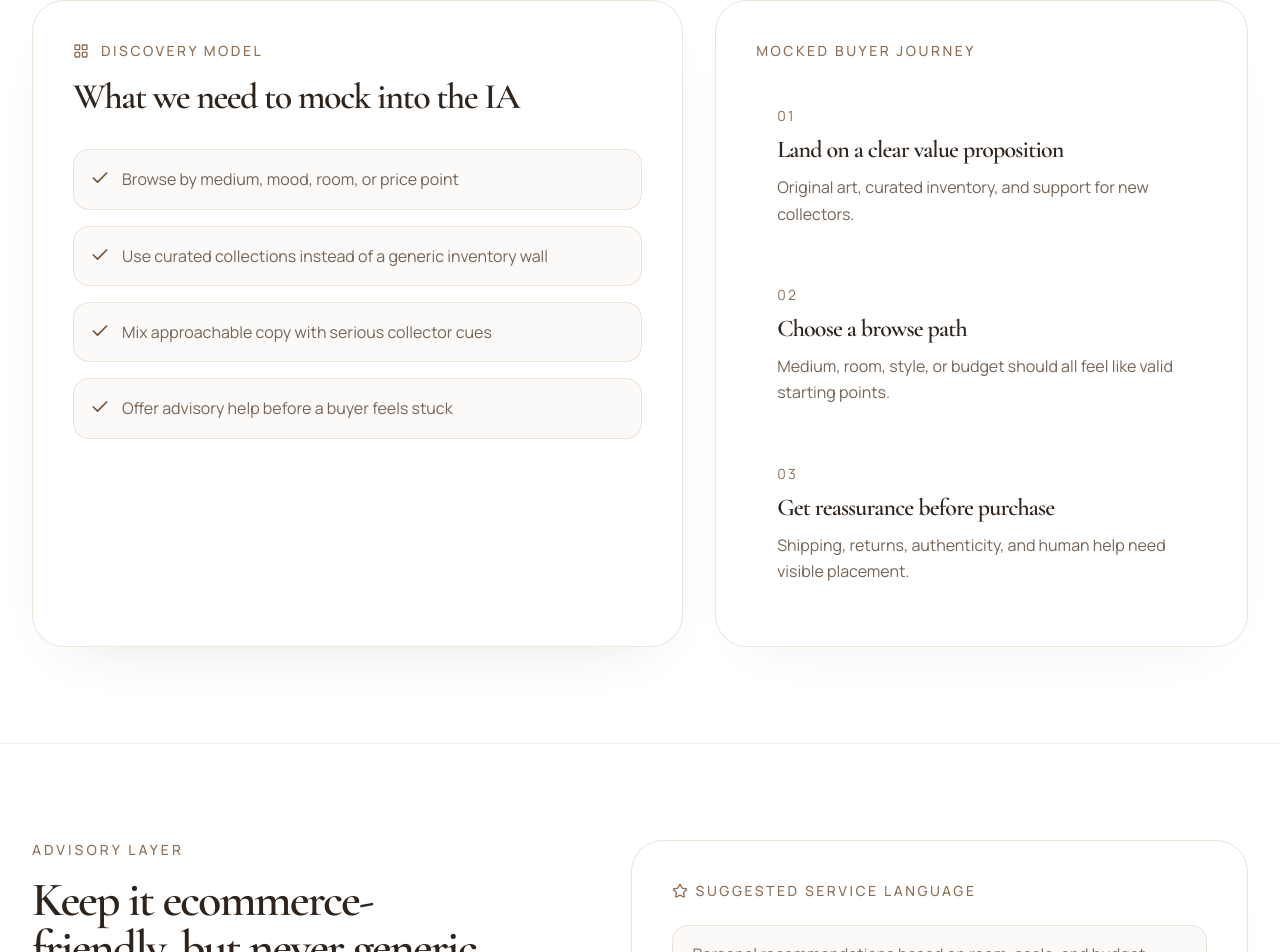
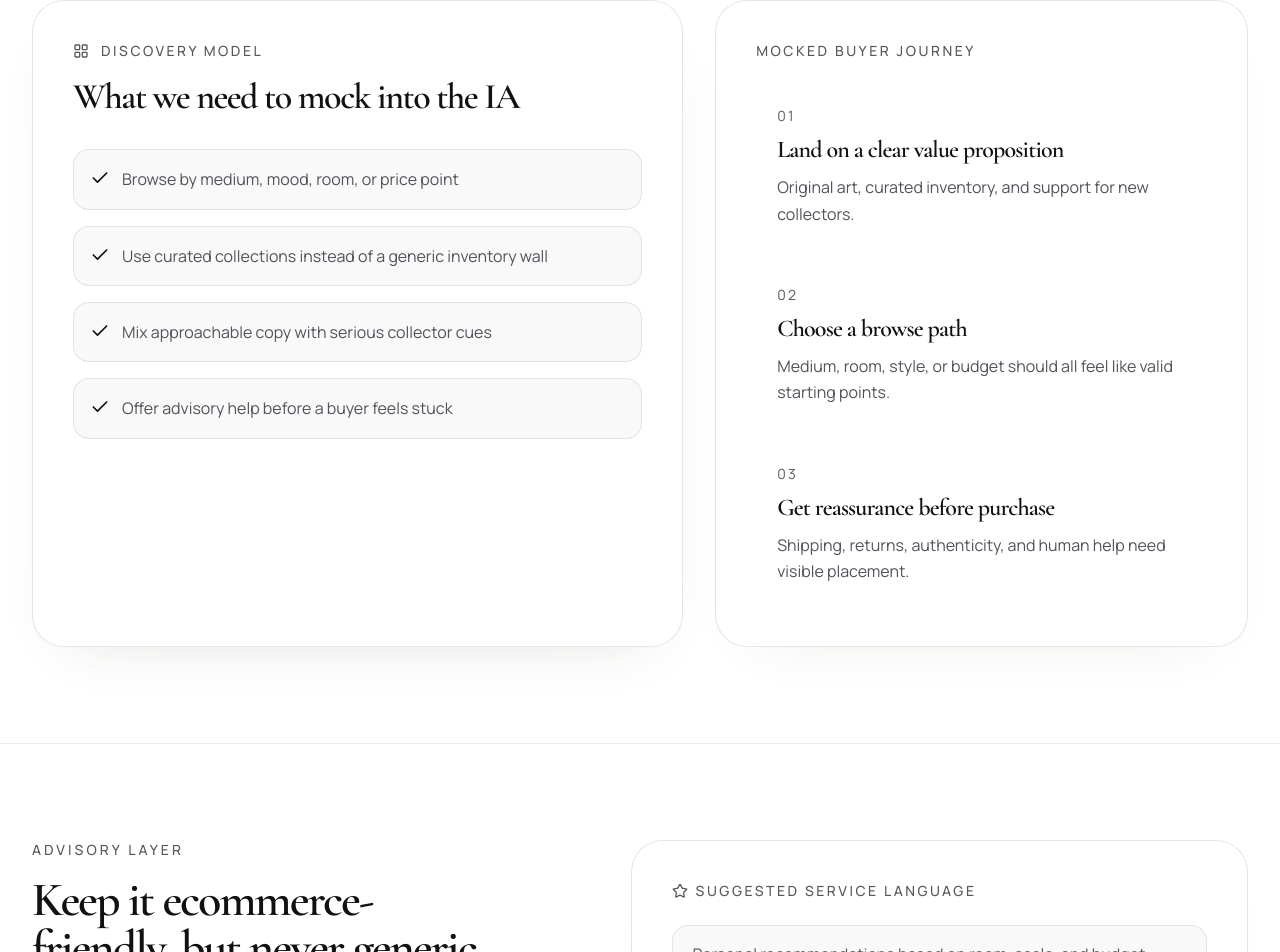
Before and after one commit to tenthyoung/eduthart, a Next.js app in the folder site/: page / in a window 1280 px wide. Shown: the part 1574-2526 px from the top of the page. Built offline with nearby package versions, Linux system fonts and the light colour scheme; no server answers.

Commit message:
fix: switch site palette to black and gray neutrals

```diff
--- a/site/src/app/globals.css
+++ b/site/src/app/globals.css
@@ -3,24 +3,24 @@
 
 /* Gradient Backgrounds */
 .bg-gradient-green {
-  background: linear-gradient(135deg, #d8c3a5 0%, #c7ad8b 50%, #a98963 100%);
+  background: linear-gradient(135deg, #f5f5f5 0%, #d4d4d8 50%, #52525b 100%);
 }
 
 .bg-gradient-green-dark {
-  background: linear-gradient(135deg, #cbb08a 0%, #a98963 50%, #86684a 100%);
+  background: linear-gradient(135deg, #3f3f46 0%, #27272a 50%, #09090b 100%);
 }
 
 .bg-gradient-green-radial {
   background: radial-gradient(
     circle at center,
-    #d8c3a5 0%,
-    #c7ad8b 50%,
-    #a98963 100%
+    #f5f5f5 0%,
+    #d4d4d8 50%,
+    #52525b 100%
   );
 }
 
 .bg-gradient-green-animated {
-  background: linear-gradient(-45deg, #e6d6c4, #d8c3a5, #b99b78, #8d6e52);
+  background: linear-gradient(-45deg, #fafafa, #e4e4e7, #a1a1aa, #27272a);
   background-size: 400% 400%;
   animation: gradient-shift 3s ease infinite;
 }
@@ -124,72 +124,72 @@
     monospace;
   --radius: 0.625rem;
   --background: #ffffff;
-  --foreground: #2f241c;
+  --foreground: #111111;
   --card: #ffffff;
-  --card-foreground: #2f241c;
+  --card-foreground: #111111;
   --popover: #ffffff;
-  --popover-foreground: #2f241c;
-  --primary: #6f533b;
+  --popover-foreground: #111111;
+  --primary: #111111;
   --primary-foreground: #ffffff;
-  --primary-light: #9a7858;
-  --secondary: #f2e6d8;
-  --secondary-foreground: #3c2f24;
-  --muted: #f7efe5;
-  --muted-foreground: #766557;
-  --accent: #f1e5d8;
-  --accent-foreground: #34271f;
+  --primary-light: #52525b;
+  --secondary: #f3f4f6;
+  --secondary-foreground: #18181b;
+  --muted: #f5f5f5;
+  --muted-foreground: #52525b;
+  --accent: #ededed;
+  --accent-foreground: #18181b;
   --destructive: oklch(0.577 0.245 27.325);
-  --border: #e3d4c3;
-  --input: #e7dbcd;
-  --ring: #b08b68;
-  --chart-1: #8d6e52;
-  --chart-2: #b99b78;
-  --chart-3: #6f533b;
-  --chart-4: #d2b48c;
-  --chart-5: #8a7a67;
-  --sidebar: #f9f4ed;
-  --sidebar-foreground: #2f241c;
-  --sidebar-primary: #6f533b;
-  --sidebar-primary-foreground: #fdf9f4;
-  --sidebar-accent: #e9dece;
-  --sidebar-accent-foreground: #34271f;
-  --sidebar-border: #d9c8b5;
-  --sidebar-ring: #a98963;
+  --border: #d4d4d8;
+  --input: #e4e4e7;
+  --ring: #71717a;
+  --chart-1: #111111;
+  --chart-2: #52525b;
+  --chart-3: #71717a;
+  --chart-4: #a1a1aa;
+  --chart-5: #d4d4d8;
+  --sidebar: #f5f5f5;
+  --sidebar-foreground: #111111;
+  --sidebar-primary: #111111;
+  --sidebar-primary-foreground: #ffffff;
+  --sidebar-accent: #e5e7eb;
+  --sidebar-accent-foreground: #18181b;
+  --sidebar-border: #d4d4d8;
+  --sidebar-ring: #71717a;
 }
 
 .dark {
-  --background: #18120d;
-  --foreground: #efe4d6;
-  --card: #231a13;
-  --card-foreground: #efe4d6;
-  --popover: #231a13;
-  --popover-foreground: #efe4d6;
-  --primary: #c8a67f;
-  --primary-foreground: #ffffff;
-  --primary-light: #ddc0a0;
-  --secondary: #2a2017;
-  --secondary-foreground: #efe4d6;
-  --muted: #2c2219;
-  --muted-foreground: #baa792;
-  --accent: #34271e;
-  --accent-foreground: #f3e8db;
+  --background: #09090b;
+  --foreground: #f5f5f5;
+  --card: #111111;
+  --card-foreground: #f5f5f5;
+  --popover: #111111;
+  --popover-foreground: #f5f5f5;
+  --primary: #fafafa;
+  --primary-foreground: #09090b;
+  --primary-light: #a1a1aa;
+  --secondary: #18181b;
+  --secondary-foreground: #f5f5f5;
+  --muted: #18181b;
+  --muted-foreground: #a1a1aa;
+  --accent: #27272a;
+  --accent-foreground: #f5f5f5;
   --destructive: oklch(0.704 0.191 22.216);
-  --border: rgb(239 228 214 / 0.12);
-  --input: rgb(239 228 214 / 0.18);
-  --ring: #c8a67f;
-  --chart-1: #c8a67f;
-  --chart-2: #a98963;
-  --chart-3: #ddc0a0;
-  --chart-4: #86684a;
-  --chart-5: #efe4d6;
-  --sidebar: #221912;
-  --sidebar-foreground: #efe4d6;
-  --sidebar-primary: #c8a67f;
-  --sidebar-primary-foreground: #18120d;
-  --sidebar-accent: #34271e;
-  --sidebar-accent-foreground: #f3e8db;
-  --sidebar-border: rgb(239 228 214 / 0.12);
-  --sidebar-ring: #c8a67f;
+  --border: rgb(245 245 245 / 0.12);
+  --input: rgb(245 245 245 / 0.16);
+  --ring: #a1a1aa;
+  --chart-1: #fafafa;
+  --chart-2: #d4d4d8;
+  --chart-3: #a1a1aa;
+  --chart-4: #71717a;
+  --chart-5: #27272a;
+  --sidebar: #111111;
+  --sidebar-foreground: #f5f5f5;
+  --sidebar-primary: #fafafa;
+  --sidebar-primary-foreground: #09090b;
+  --sidebar-accent: #27272a;
+  --sidebar-accent-foreground: #f5f5f5;
+  --sidebar-border: rgb(245 245 245 / 0.12);
+  --sidebar-ring: #a1a1aa;
 }
 
 @layer base {
--- a/site/src/components/home/contact-form-section.tsx
+++ b/site/src/components/home/contact-form-section.tsx
@@ -44,7 +44,7 @@ export const ContactFormSection = () => {
           {/* Image */}
           <div className="order-2 lg:order-2">
             <MotionFade delay={0.4}>
-              <div className="relative flex h-96 items-center justify-center overflow-hidden rounded-2xl border border-border/60 bg-gradient-to-br from-[#f7efe3] via-[#e8d7c0] to-[#c7ad8b] shadow-lg shadow-primary/10 dark:from-[#2a2017] dark:via-[#3a2c20] dark:to-[#5a4330] lg:h-[500px]">
+              <div className="relative flex h-96 items-center justify-center overflow-hidden rounded-2xl border border-border/60 bg-gradient-to-br from-[#fafafa] via-[#e4e4e7] to-[#a1a1aa] shadow-lg shadow-primary/10 dark:from-[#18181b] dark:via-[#27272a] dark:to-[#3f3f46] lg:h-[500px]">
                 <Image
                   src="/logo/eduthart-logo.png"
                   alt="EduthArt Gallery"
--- a/site/src/components/home/marketplace-sections.tsx
+++ b/site/src/components/home/marketplace-sections.tsx
@@ -57,7 +57,7 @@ export function MarketplaceSections() {
       <section id="collections" className="border-y border-border/40 bg-white py-18 lg:py-24">
         <div className="mx-auto grid max-w-7xl gap-10 px-4 sm:px-6 lg:grid-cols-[0.8fr_1.2fr] lg:px-8">
           <div>
-            <p className="text-sm font-medium uppercase tracking-[0.22em] text-[#8e6f56]">
+            <p className="text-sm font-medium uppercase tracking-[0.22em] text-primary/70">
               Curated collections
             </p>
             <h2 className="mt-4 text-4xl font-semibold tracking-[-0.04em] text-foreground sm:text-5xl">
@@ -75,8 +75,8 @@ export function MarketplaceSections() {
                 key={collection.title}
                 className="rounded-[1.75rem] border border-border/70 bg-white p-6 shadow-[0_20px_40px_-34px_rgba(65,45,30,0.12)]"
               >
-                <div className="mb-6 h-44 rounded-[1.25rem] bg-[linear-gradient(160deg,#f5ecdf_0%,#d2ad86_52%,#8a6242_100%)]" />
-                <p className="text-sm font-medium uppercase tracking-[0.18em] text-[#8e6f56]">
+                <div className="mb-6 h-44 rounded-[1.25rem] bg-[linear-gradient(160deg,#fafafa_0%,#d4d4d8_52%,#3f3f46_100%)]" />
+                <p className="text-sm font-medium uppercase tracking-[0.18em] text-primary/70">
                   {collection.eyebrow}
                 </p>
                 <h3 className="mt-3 text-2xl font-semibold text-foreground">
@@ -92,7 +92,7 @@ export function MarketplaceSections() {
       <section id="browse" className="py-18 lg:py-24">
         <div className="mx-auto grid max-w-7xl gap-8 px-4 sm:px-6 lg:grid-cols-[1.1fr_0.9fr] lg:px-8">
           <div className="rounded-[2rem] border border-border/60 bg-white p-8 shadow-[0_24px_60px_-42px_rgba(60,44,28,0.22)] lg:p-10">
-            <div className="flex items-center gap-3 text-sm font-medium uppercase tracking-[0.18em] text-[#8e6f56]">
+            <div className="flex items-center gap-3 text-sm font-medium uppercase tracking-[0.18em] text-primary/70">
               <LayoutGrid className="h-4 w-4" />
               Discovery model
             </div>
@@ -103,7 +103,7 @@ export function MarketplaceSections() {
               {discoveryWays.map((item) => (
                 <div
                   key={item}
-                  className="flex items-start gap-3 rounded-2xl border border-border/60 bg-[#fcfaf8] p-4"
+                  className="flex items-start gap-3 rounded-2xl border border-border/60 bg-muted/60 p-4"
                 >
                   <Check className="mt-0.5 h-5 w-5 text-primary" />
                   <p className="text-muted-foreground">{item}</p>
@@ -113,12 +113,12 @@ export function MarketplaceSections() {
           </div>
 
           <div className="rounded-[2rem] border border-border/60 bg-white p-8 shadow-[0_24px_60px_-42px_rgba(60,44,28,0.12)] lg:p-10">
-            <p className="text-sm font-medium uppercase tracking-[0.18em] text-[#8e6f56]">
+            <p className="text-sm font-medium uppercase tracking-[0.18em] text-primary/70">
               Mocked buyer journey
             </p>
             <div className="mt-6 space-y-4">
               <div className="rounded-2xl border border-white/80 bg-white p-5">
-                <p className="text-sm uppercase tracking-[0.16em] text-[#8e6f56]">
+                <p className="text-sm uppercase tracking-[0.16em] text-primary/70">
                   01
                 </p>
                 <h3 className="mt-2 text-2xl font-semibold">Land on a clear value proposition</h3>
@@ -127,7 +127,7 @@ export function MarketplaceSections() {
                 </p>
               </div>
               <div className="rounded-2xl border border-white/80 bg-white p-5">
-                <p className="text-sm uppercase tracking-[0.16em] text-[#8e6f56]">
+                <p className="text-sm uppercase tracking-[0.16em] text-primary/70">
                   02
                 </p>
                 <h3 className="mt-2 text-2xl font-semibold">Choose a browse path</h3>
@@ -136,7 +136,7 @@ export function MarketplaceSections() {
                 </p>
               </div>
               <div className="rounded-2xl border border-white/80 bg-white p-5">
-                <p className="text-sm uppercase tracking-[0.16em] text-[#8e6f56]">
+                <p className="text-sm uppercase tracking-[0.16em] text-primary/70">
                   03
                 </p>
                 <h3 className="mt-2 text-2xl font-semibold">Get reassurance before purchase</h3>
@@ -152,7 +152,7 @@ export function MarketplaceSections() {
       <section id="advisory" className="border-y border-border/40 bg-white py-18 lg:py-24">
         <div className="mx-auto grid max-w-7xl gap-10 px-4 sm:px-6 lg:grid-cols-[0.95fr_1.05fr] lg:px-8">
           <div>
-            <p className="text-sm font-medium uppercase tracking-[0.22em] text-[#8e6f56]">
+            <p className="text-sm font-medium uppercase tracking-[0.22em] text-primary/70">
               Advisory layer
             </p>
             <h2 className="mt-4 text-4xl font-semibold tracking-[-0.04em] text-foreground sm:text-5xl">
@@ -176,7 +176,7 @@ export function MarketplaceSections() {
           </div>
 
           <div className="rounded-[2rem] border border-border/60 bg-white p-8 shadow-[0_24px_50px_-40px_rgba(60,44,28,0.14)] lg:p-10">
-            <div className="flex items-center gap-2 text-sm font-medium uppercase tracking-[0.18em] text-[#8e6f56]">
+            <div className="flex items-center gap-2 text-sm font-medium uppercase tracking-[0.18em] text-primary/70">
               <Star className="h-4 w-4" />
               Suggested service language
             </div>
@@ -184,7 +184,7 @@ export function MarketplaceSections() {
               {advisoryPoints.map((item) => (
                 <div
                   key={item}
-                  className="rounded-2xl border border-border/60 bg-[#fcfaf8] px-5 py-4 text-muted-foreground"
+                  className="rounded-2xl border border-border/60 bg-muted/60 px-5 py-4 text-muted-foreground"
                 >
                   {item}
                 </div>
@@ -205,7 +205,7 @@ export function MarketplaceSections() {
                   key={point.title}
                   className="rounded-[1.75rem] border border-border/70 bg-white p-6 shadow-[0_18px_50px_-38px_rgba(56,40,25,0.24)]"
                 >
-                  <div className="flex h-11 w-11 items-center justify-center rounded-2xl bg-[#f4e8dc] text-primary">
+                  <div className="flex h-11 w-11 items-center justify-center rounded-2xl bg-muted text-primary">
                     <Icon className="h-5 w-5" />
                   </div>
                   <h3 className="mt-5 text-2xl font-semibold text-foreground">
--- a/site/src/components/home/masked-video-hero.tsx
+++ b/site/src/components/home/masked-video-hero.tsx
@@ -145,7 +145,7 @@ export function MaskedVideoHero({ muxPlaybackId }: MaskedVideoHeroProps) {
       <div className="absolute bottom-4 left-1/2 transform -translate-x-1/2 z-30">
         <button
           onClick={scrollToContent}
-          className="animate-bounce text-[#efe4d6] transition-colors duration-200 hover:text-primary-light"
+          className="animate-bounce text-white transition-colors duration-200 hover:text-primary-light"
           aria-label="Scroll to content"
         >
           <ChevronDown size={32} />
--- a/site/src/components/home/who-we-are-section.tsx
+++ b/site/src/components/home/who-we-are-section.tsx
@@ -16,7 +16,7 @@ export const WhoWeAreSection = () => {
         <div className="mb-16 grid items-center gap-12 lg:grid-cols-2 lg:gap-16">
           {/* Image */}
           <div className="relative order-2 lg:order-1">
-            <div className="relative overflow-hidden rounded-2xl border border-border/60 bg-gradient-to-br from-[#f7efe3] via-[#e8d7c0] to-[#c7ad8b] p-12 shadow-2xl shadow-primary/10 dark:from-[#2a2017] dark:via-[#3a2c20] dark:to-[#5a4330]">
+            <div className="relative overflow-hidden rounded-2xl border border-border/60 bg-gradient-to-br from-[#fafafa] via-[#e4e4e7] to-[#a1a1aa] p-12 shadow-2xl shadow-primary/10 dark:from-[#18181b] dark:via-[#27272a] dark:to-[#3f3f46]">
               <div className="flex items-center justify-center">
                 <Image
                   src="/logo/eduthart-logo.png"
```
Also changed, not shown: site/src/components/home/how-it-works-section.tsx (+5 -5 lines).
